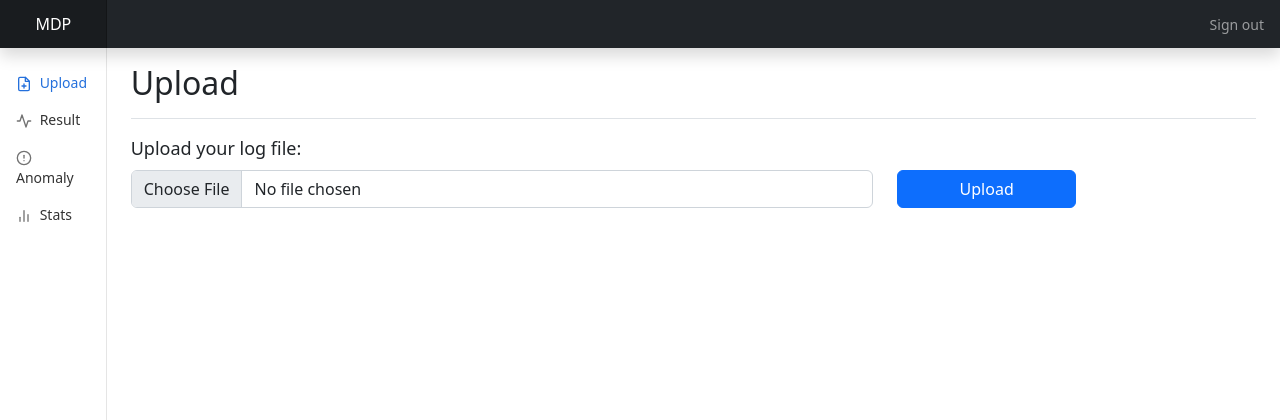
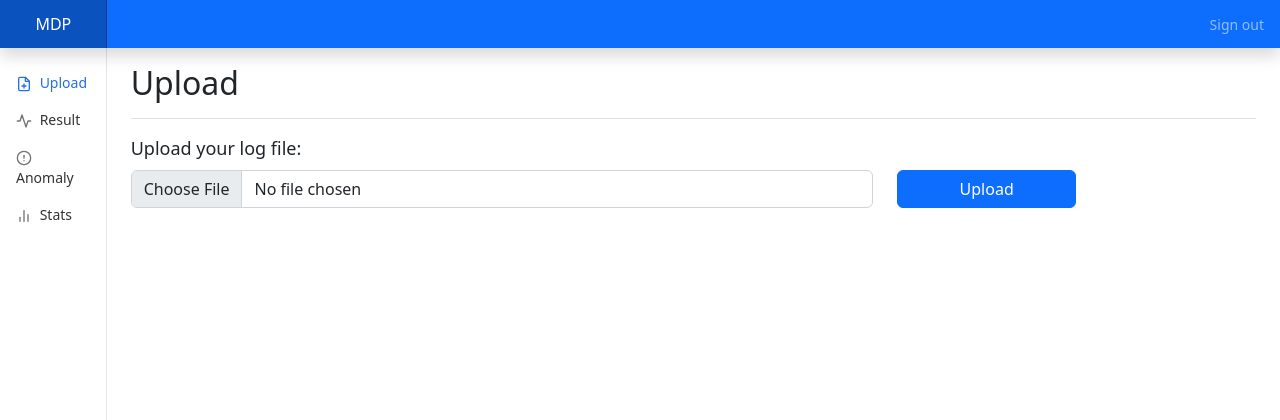
Before and after one commit to ixec-lab/webLogAnalyzerApp, a Flask app: page /dashboard in a window 1280 px wide. Shown: the top 420 px of the page. Run offline with Flask 3, Linux system fonts and the light colour scheme; the visitor is signed in with stand-in values (Sample User, id 1); some libraries are stand-ins or nearby versions.

Commit message:
Html maj

```diff
--- a/templates/anomaly.html
+++ b/templates/anomaly.html
@@ -8,7 +8,7 @@
     <link rel="stylesheet" href="../static/DataTables/datatables.css" />
   </head>
   <body>
-    <header class="navbar navbar-dark sticky-top bg-dark flex-md-nowrap p-0 shadow">
+    <header class="navbar navbar-dark sticky-top bg-primary flex-md-nowrap p-0 shadow">
       <a class="navbar-brand col-md-3 col-lg-1 me-0 px-3 fs-6 text-center" href="#">MDP</a>
       <button class="navbar-toggler position-absolute d-md-none collapsed" type="button" data-bs-toggle="collapse" data-bs-target="#sidebarMenu" aria-controls="sidebarMenu" aria-expanded="false" aria-label="Toggle navigation">
         <span class="navbar-toggler-icon"></span>
--- a/templates/dashboard.html
+++ b/templates/dashboard.html
@@ -10,7 +10,7 @@
   </head>
   <body>
 
-<header class="navbar navbar-dark sticky-top bg-dark flex-md-nowrap p-0 shadow">
+<header class="navbar navbar-dark sticky-top bg-primary flex-md-nowrap p-0 shadow">
   <a class="navbar-brand col-md-3 col-lg-1 me-0 px-3 fs-6 text-center" href="#">MDP</a>
   <button class="navbar-toggler position-absolute d-md-none collapsed" type="button" data-bs-toggle="collapse" data-bs-target="#sidebarMenu" aria-controls="sidebarMenu" aria-expanded="false" aria-label="Toggle navigation">
     <span class="navbar-toggler-icon"></span>
@@ -24,7 +24,7 @@
 
 <div class="container-fluid">
   <div class="row">
-    <nav id="sidebarMenu" class="col-md-3 col-lg-1 d-md-block bg-body-tertiary sidebar collapse">
+    <nav id="sidebarMenu" class="col-md-3 col-lg-1 d-md-block bg-body-tertiary sidebar collapse ">
       <div class="position-sticky pt-3 sidebar-sticky">
         <ul class="nav flex-column">
           <li class="nav-item">
--- a/templates/results.html
+++ b/templates/results.html
@@ -11,7 +11,7 @@
   </head>
   <body>
 
-<header class="navbar navbar-dark sticky-top bg-dark flex-md-nowrap p-0 shadow">
+<header class="navbar navbar-dark sticky-top bg-primary flex-md-nowrap p-0 shadow">
   <a class="navbar-brand col-md-3 col-lg-1 me-0 px-3 fs-6 text-center" href="#">MDP</a>
   <button class="navbar-toggler position-absolute d-md-none collapsed" type="button" data-bs-toggle="collapse" data-bs-target="#sidebarMenu" aria-controls="sidebarMenu" aria-expanded="false" aria-label="Toggle navigation">
     <span class="navbar-toggler-icon"></span>
--- a/templates/stat.html
+++ b/templates/stat.html
@@ -11,7 +11,7 @@
   </head>
   <body>
 
-<header class="navbar navbar-dark sticky-top bg-dark flex-md-nowrap p-0 shadow">
+<header class="navbar navbar-dark sticky-top bg-primary flex-md-nowrap p-0 shadow">
   <a class="navbar-brand col-md-3 col-lg-1 me-0 px-3 fs-6 text-center" href="#">MDP</a>
   <button class="navbar-toggler position-absolute d-md-none collapsed" type="button" data-bs-toggle="collapse" data-bs-target="#sidebarMenu" aria-controls="sidebarMenu" aria-expanded="false" aria-label="Toggle navigation">
     <span class="navbar-toggler-icon"></span>
```
Also changed, not shown: templates/Home.html (deleted).
